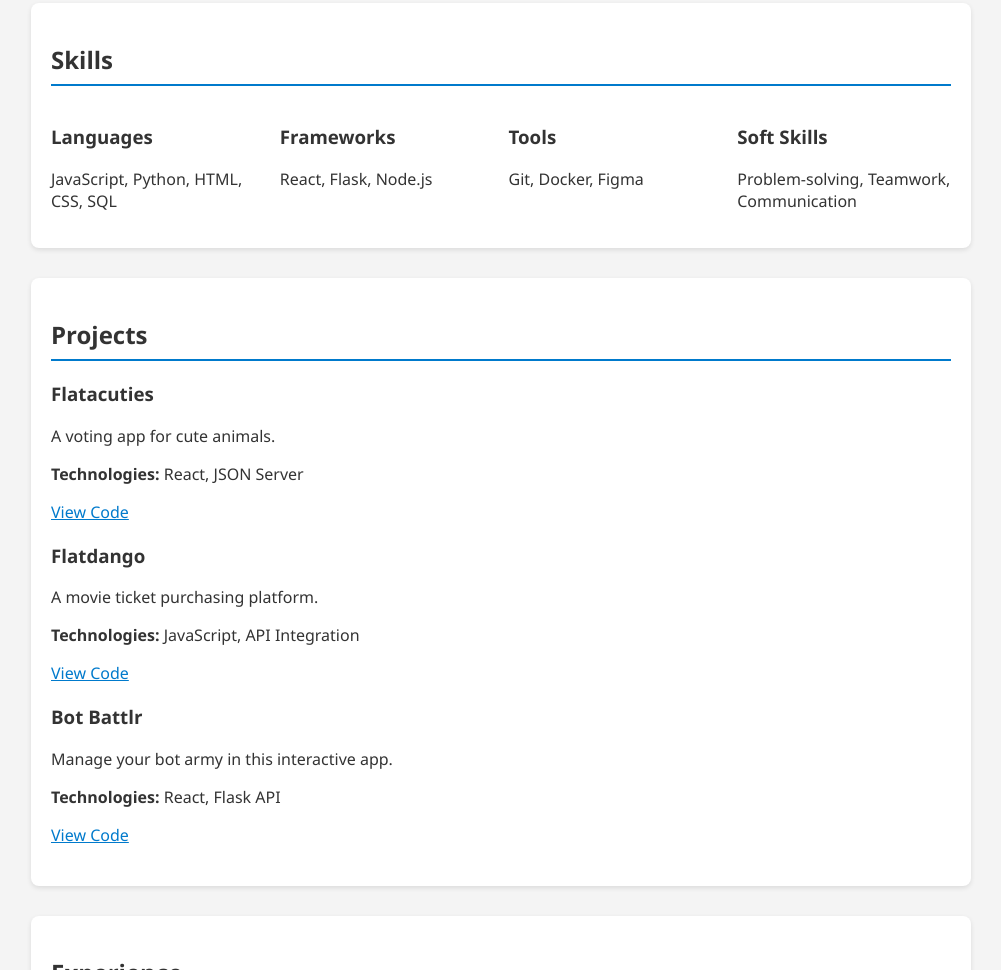
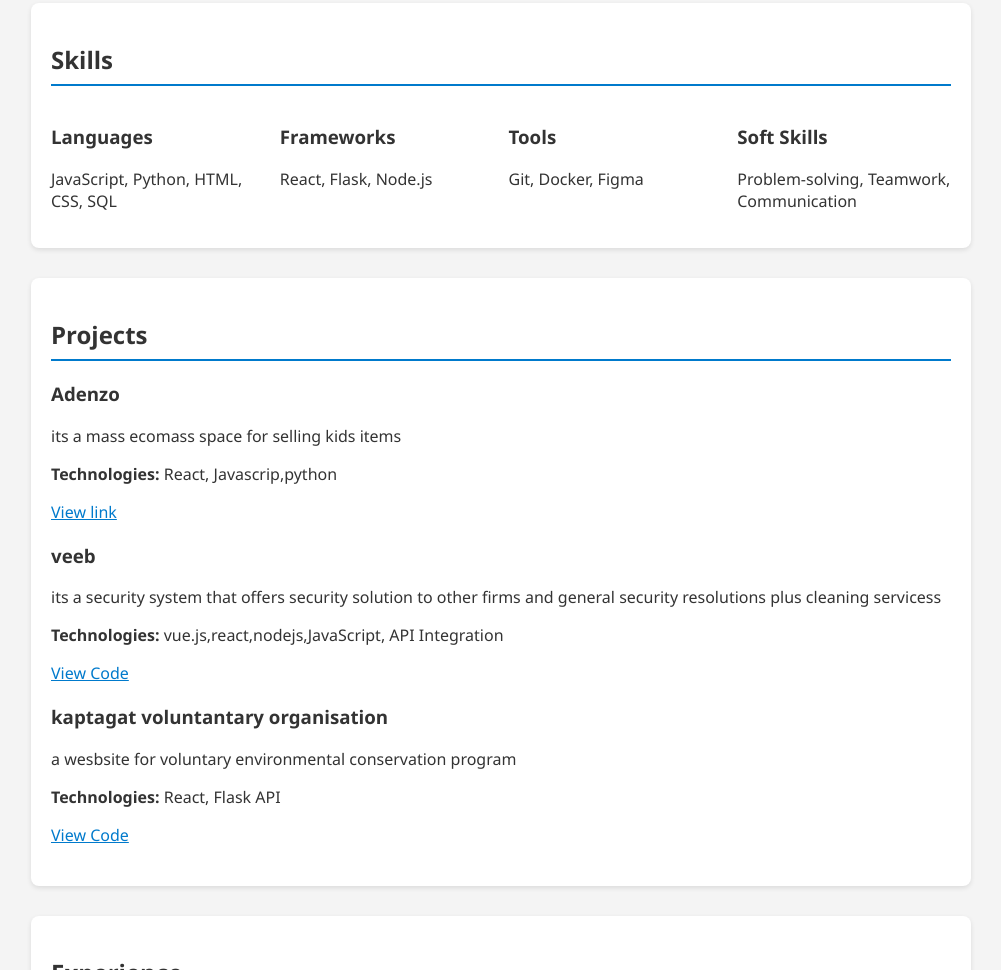
Before and after one commit to MaatiTheDev/my-portifolio, a plain HTML site: page index.html in a window 1280 px wide. Shown: the part 475-1445 px from the top of the page, without its empty margins (139-1140 px from the left). Drawn offline with Linux system fonts and the light colour scheme.

```diff
--- a/index.html
+++ b/index.html
@@ -182,22 +182,22 @@
   <section id="projects">
     <h2>Projects</h2>
     <div class="project">
-      <h3>Flatacuties</h3>
-      <p>A voting app for cute animals.</p>
-      <p><strong>Technologies:</strong> React, JSON Server</p>
-      <a href="https://github.com/felixmaati/flatacuties">View Code</a>
+      <h3>Adenzo</h3>
+      <p>its a mass ecomass space for selling kids items</p>
+      <p><strong>Technologies:</strong> React, Javascrip,python</p>
+      <a href="https://adenzo.co.ke/">View link</a>
     </div>
     <div class="project">
-      <h3>Flatdango</h3>
-      <p>A movie ticket purchasing platform.</p>
-      <p><strong>Technologies:</strong> JavaScript, API Integration</p>
-      <a href="https://github.com/felixmaati/flatdango">View Code</a>
+      <h3>veeb</h3>
+      <p>its a security system that offers security solution to other firms and general security resolutions plus cleaning servicess</p>
+      <p><strong>Technologies:</strong> vue.js,react,nodejs,JavaScript, API Integration</p>
+      <a href="http://landing.veeb.co.ke/">View Code</a>
     </div>
     <div class="project">
-      <h3>Bot Battlr</h3>
-      <p>Manage your bot army in this interactive app.</p>
+      <h3>kaptagat voluntantary organisation</h3>
+      <p>a wesbsite for voluntary environmental conservation program</p>
       <p><strong>Technologies:</strong> React, Flask API</p>
-      <a href="https://github.com/felixmaati/bot-battlr">View Code</a>
+      <a href="https://kaptagat.org/">View Code</a>
     </div>
   </section>
 
```
